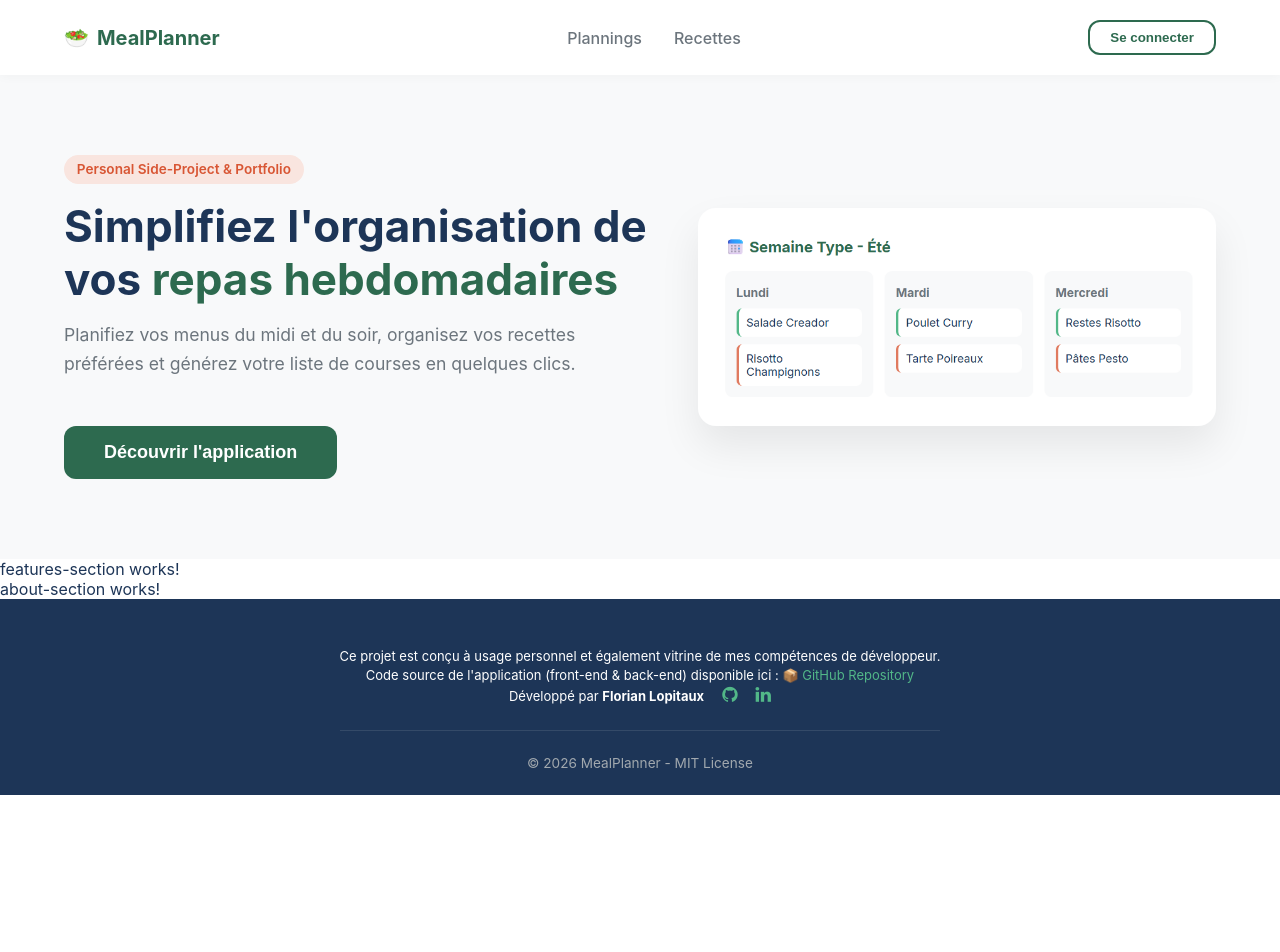
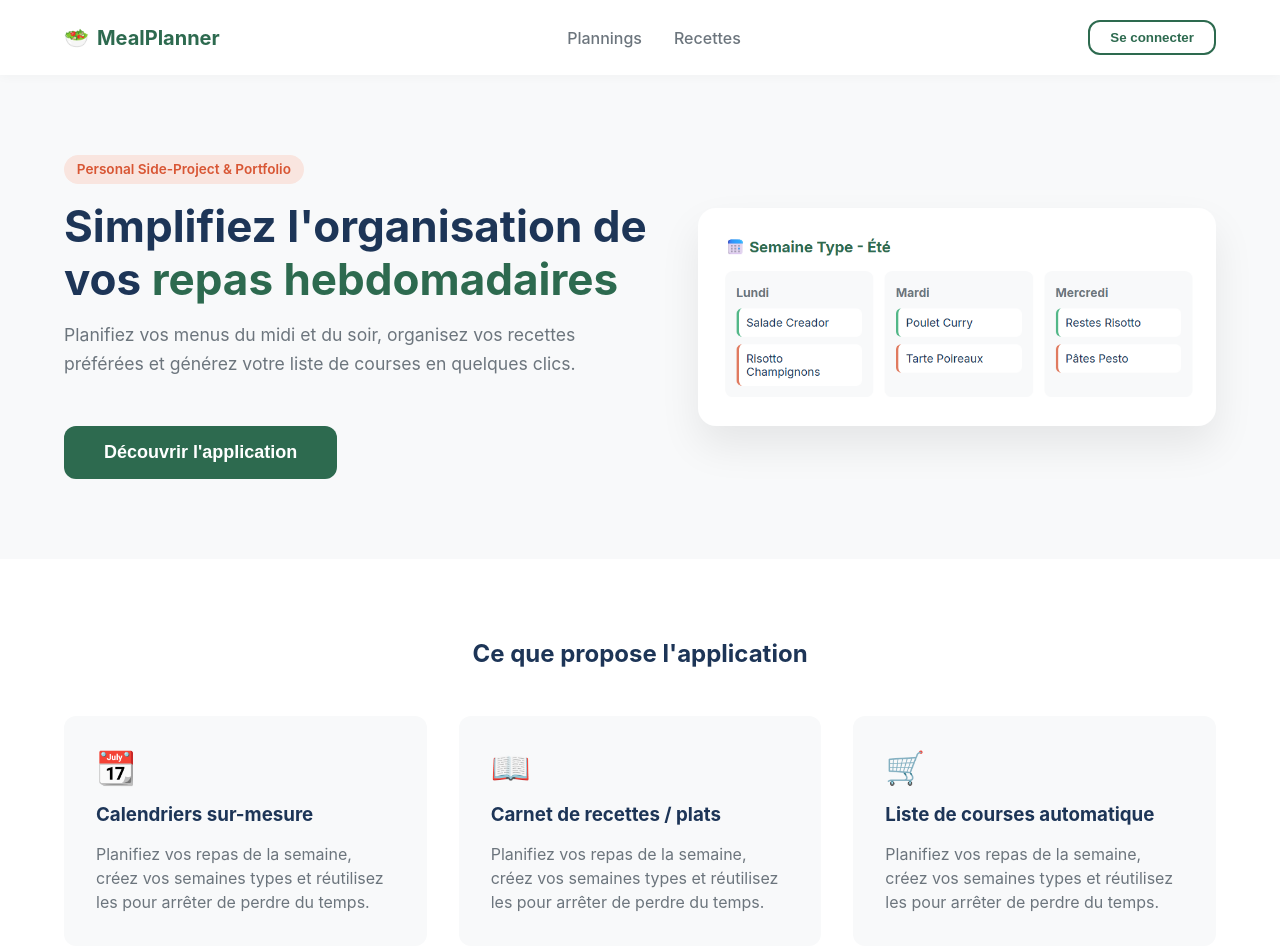
Before and after one commit to florianLopitaux/FoodPlan, an Angular app in the folder frontend/: page / in a window 1280 px wide. Shown: the top 952 px of the page. Before the commit the page ends 800 px from the top, so only its background shows below. Built offline with nearby package versions, Linux system fonts and the light colour scheme.

Commit message:
Implemented features section component for the home page

```diff
--- a/frontend/src/app/features/home/pages/home/home.html
+++ b/frontend/src/app/features/home/pages/home/home.html
@@ -1,7 +1,7 @@
 <main>
     <section app-hero-banner></section>
 
-    <app-features-section></app-features-section>
+    <section app-features-section></section>
 
     <app-about-section></app-about-section>
 </main>
--- a/frontend/src/app/features/home/ui/features-section/features-section.html
+++ b/frontend/src/app/features/home/ui/features-section/features-section.html
@@ -1 +1,21 @@
-<p>features-section works!</p>
+<h2>Ce que propose l'application</h2>
+
+<ul class="features-list">
+    <li class="card">
+        <span class="card-icon">📆</span>
+        <h3 class="card-title">Calendriers sur-mesure</h3>
+        <p class="card-text">Planifiez vos repas de la semaine, créez vos semaines types et réutilisez les pour arrêter de perdre du temps.</p>
+    </li>
+
+    <li class="card">
+        <span class="card-icon">📖</span>
+        <h3 class="card-title">Carnet de recettes / plats</h3>
+        <p class="card-text">Planifiez vos repas de la semaine, créez vos semaines types et réutilisez les pour arrêter de perdre du temps.</p>
+    </li>
+
+    <li class="card">
+        <span class="card-icon">🛒</span>
+        <h3 class="card-title">Liste de courses automatique</h3>
+        <p class="card-text">Planifiez vos repas de la semaine, créez vos semaines types et réutilisez les pour arrêter de perdre du temps.</p>
+    </li>
+</ul>
--- a/frontend/src/app/features/home/ui/features-section/features-section.scss
+++ b/frontend/src/app/features/home/ui/features-section/features-section.scss
@@ -0,0 +1,23 @@
+// ------------------------------------
+// Features Section style
+// ------------------------------------
+
+:host {
+    display: flex;
+    flex-direction: column;
+    justify-content: center;
+    align-items: center;
+    gap: 3rem;
+
+    .features-list {
+        display: flex;
+        flex-direction: row;
+        justify-content: center;
+        flex-wrap: wrap;
+        gap: 2rem;
+
+        .card {
+            flex: 1 1 280px;
+        }
+    }
+}
--- a/frontend/src/app/features/home/ui/features-section/features-section.ts
+++ b/frontend/src/app/features/home/ui/features-section/features-section.ts
@@ -1,7 +1,7 @@
 import { Component } from '@angular/core';
 
 @Component({
-  selector: 'app-features-section',
+  selector: 'section[app-features-section]',
   imports: [],
   templateUrl: './features-section.html',
   styleUrl: './features-section.scss',
```
